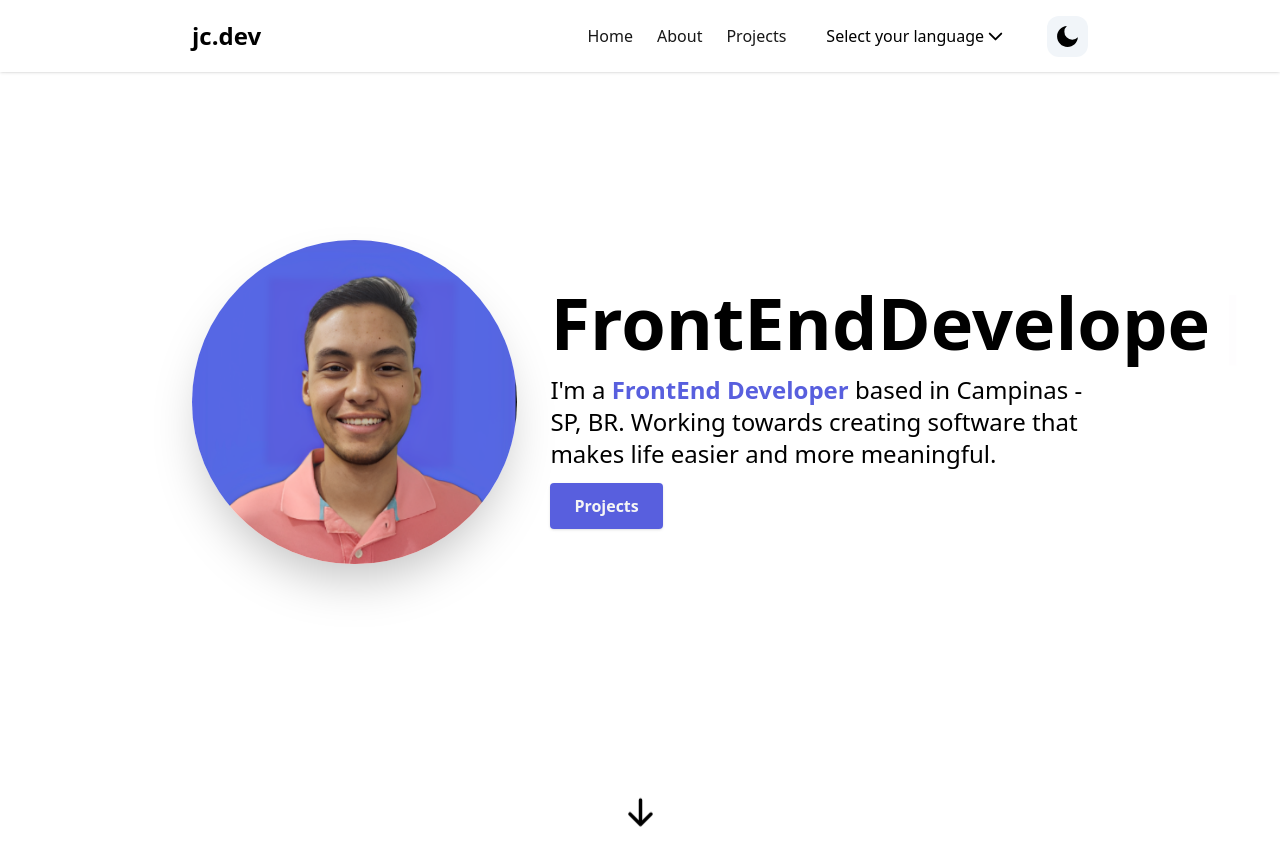
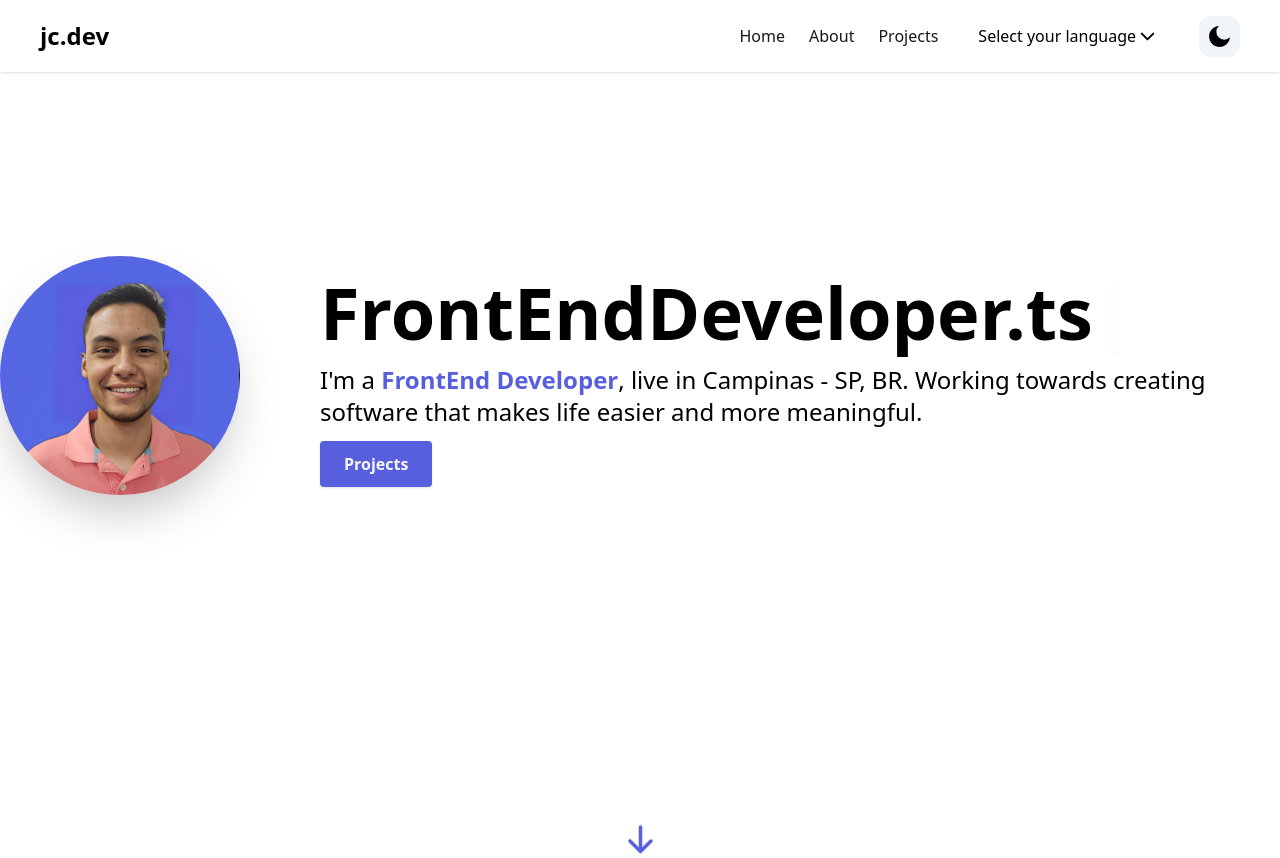
Before and after one commit to JulioCB68/Portfolio, a Next.js app: page / in a window 1280 px wide. Before the commit the page ends 831 px from the top, so only its background shows below. Built offline with nearby package versions, Linux system fonts and the light colour scheme.

Commit message:
(fix): updating home section

```diff
--- a/src/components/Header/Header.tsx
+++ b/src/components/Header/Header.tsx
@@ -18,7 +18,7 @@ export default function Navbar() {
 
   return (
     <header className="fixed top-0 z-50 mx-auto w-full bg-white px-4 shadow dark:bg-header sm:px-10">
-      <div className="mx-auto max-w-4xl justify-between md:flex md:items-center">
+      <div className="mx-auto max-w-7xl justify-between md:flex md:items-center">
         <div>
           <div className="flex items-center justify-between py-3 md:block md:py-5">
             <Link href="home">
--- a/src/components/Hero.tsx
+++ b/src/components/Hero.tsx
@@ -9,20 +9,16 @@ import { Cursor, useTypewriter } from "react-simple-typewriter";
 export default function Hero() {
   const { t } = useTranslation();
 
-  const [text, count] = useTypewriter({
-    words: [
-      "Hi, I'm a Júlio!",
-      "FrontEndDeveloper.tsx",
-      "<Software Engineer />",
-    ],
+  const [text] = useTypewriter({
+    words: [t("Title"), "FrontEndDeveloper.tsx", "<Software Engineer />"],
     loop: true,
     delaySpeed: 2000,
   });
 
   return (
     <section id="home">
-      <div className="animate-fadeIn animation-delay-2 mx-auto my-10 flex max-w-4xl flex-col items-center justify-center py-16 text-center sm:py-32 md:flex-row md:space-x-4 md:py-48 md:text-left">
-        <div className="md:mt-2 md:w-1/2">
+      <div className=" animate-fadeIn animation-delay-2 mx-auto my-10 flex max-w-7xl flex-col items-center justify-center py-16 text-center sm:py-32 md:flex-row md:space-x-4 md:pb-72 md:pt-52 md:text-left">
+        <div className="md:mr-16 md:mt-2 md:w-1/5 ">
           <Image
             src="/foto.png"
             alt="Profile image"
@@ -31,31 +27,30 @@ export default function Hero() {
             className="rounded-full shadow-2xl"
           />
         </div>
-        <div className="md:mt-2 md:w-3/5">
+        <div className="md:mt-2 md:w-4/5">
           <h1 className="mt-6 text-4xl font-bold md:mt-0 md:text-7xl">
             <span>{text}</span>
             <Cursor cursorColor="#F7ABDA" />
           </h1>
           <p className="mb-6 mt-4 text-lg md:text-2xl">
-            I&#39;m a{" "}
+            {t("description1")}{" "}
             <span className="font-semibold text-purple">
-              FrontEnd Developer{" "}
+              {t("description2")}
             </span>
-            based in Campinas - SP, BR. Working towards creating software that
-            makes life easier and more meaningful.
+            {t("description3")}
           </p>
 
           <Link
             href="projects"
             className="rounded bg-purple px-6 py-3 font-semibold text-neutral-100 shadow hover:bg-purpleDark"
           >
-            Projects
+            {t("Projects")}
           </Link>
         </div>
       </div>
       <div className="flex flex-row items-center justify-center text-center ">
         <Link href="about">
-          <HiArrowDown size={35} className="animate-bounce" />
+          <HiArrowDown size={35} className="animate-bounce text-purple" />
         </Link>
       </div>
     </section>
--- a/src/i18n/translations/en.json
+++ b/src/i18n/translations/en.json
@@ -12,6 +12,11 @@
     "About": "About",
     "Projects": "Projects",
 
-    "Title": "Hi, I'm Júlio!"
+    "Title": "Hi, I'm Júlio!",
+    "description1": "I'm a",
+    "description2": "FrontEnd Developer",
+    "description3": ", live in Campinas - SP, BR. Working towards creating software that makes life easier and more meaningful.",
+
+    "projects": "Projects"
   }
 }
--- a/src/i18n/translations/es.json
+++ b/src/i18n/translations/es.json
@@ -10,6 +10,13 @@
 
     "Home": "Comenzar",
     "About": "Acerca de",
-    "Projects": "Proyectos"
+    "Projects": "Proyectos",
+
+    "Title": "¡Hola, soy Julio!",
+    "description1": "Soy un",
+    "description2": "Desarrollador front-end",
+    "description3": ", vivo en campinas - SP, BR. Trabajando para crear software que haga la vida más fácil y significativa.",
+
+    "projects": "Proyectos"
   }
 }
--- a/src/i18n/translations/fr.json
+++ b/src/i18n/translations/fr.json
@@ -10,6 +10,13 @@
 
     "Home": "Commencer",
     "About": "À propos",
-    "Projects": "Projets"
+    "Projects": "Projets",
+
+    "Title": "Salut, je suis Julio !",
+    "description1": "Je suis un",
+    "description2": "Développeur frontal",
+    "description3": ", j'habite à Campinas - SP, BR. Travailler à la création de logiciels qui rendent la vie plus facile et plus significative.",
+
+    "projects": "Projets"
   }
 }
--- a/src/i18n/translations/it.json
+++ b/src/i18n/translations/it.json
@@ -9,6 +9,13 @@
 
     "Home": "Inizio",
     "About": "Di",
-    "Projects": "Progetti"
+    "Projects": "Progetti",
+
+    "Title": "Ciao, sono Julio!",
+    "description1": "Io sono un",
+    "description2": "Sviluppatore Front End",
+    "description3": ", vivo a Campinas - SP, BR. Lavorare per creare software che renda la vita più facile e più significativa.",
+
+    "projects": "Progetii"
   }
 }
--- a/src/i18n/translations/ptBR.json
+++ b/src/i18n/translations/ptBR.json
@@ -12,6 +12,11 @@
     "About": "Sobre",
     "Projects": "Projetos",
 
-    "Title": "Olá, eu sou Júlio!"
+    "Title": "Olá, eu sou Júlio!",
+    "description1": "Eu sou um",
+    "description2": "Desenvolvedor Front-End",
+    "description3": ", resido em Campinas - SP, BR. Trabalhando para a criação de software que torna a vida mais fácil e mais significativa.",
+
+    "projects": "Projetos"
   }
 }
```
